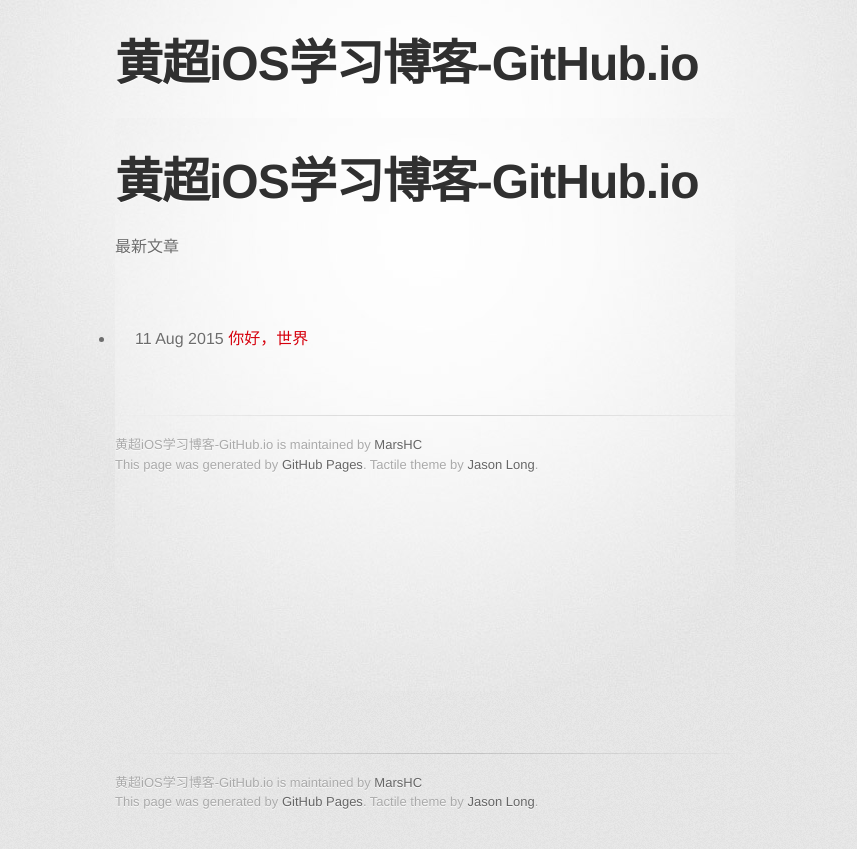
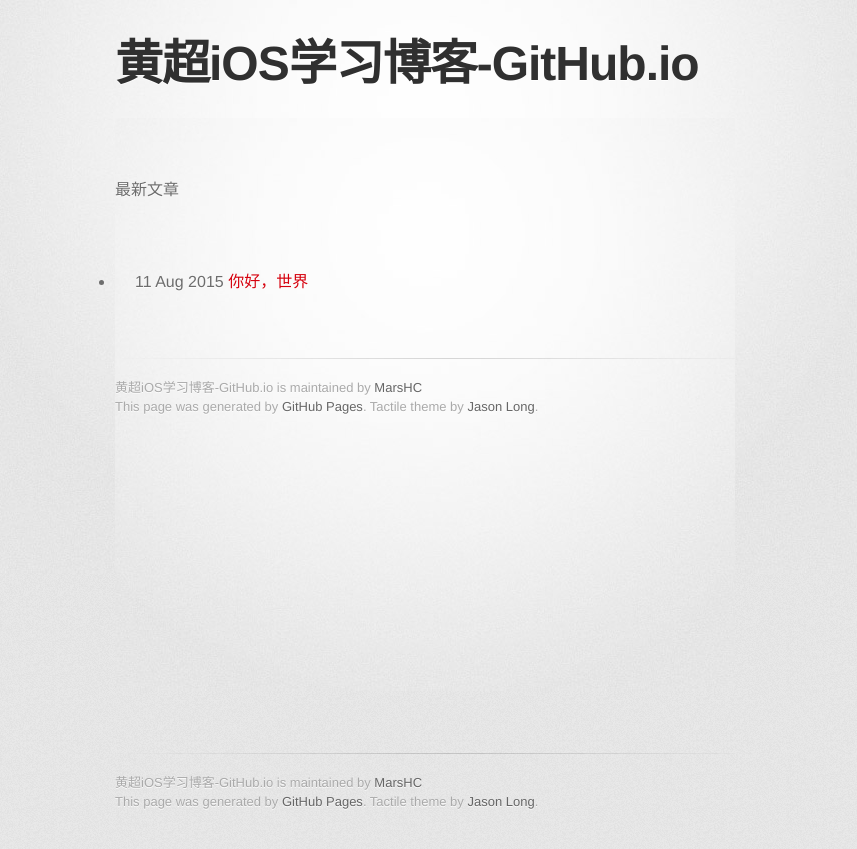
Before and after one commit to MarsHC/hc.iOS.study.github.io, a Jekyll site: the page built from index.html, in a window 1280 px wide. Shown: the top 849 px of the page, without its empty margins (215-1072 px from the left). Built offline with Jekyll 4.4.1, drawn with Linux system fonts in a browser that asks for light colours; some web fonts are replaced.

Commit message:
Loading css file in default.html.

```diff
--- a/_layouts/default.html
+++ b/_layouts/default.html
@@ -4,9 +4,9 @@
     <meta charset='utf-8'>
     <meta http-equiv="X-UA-Compatible" content="chrome=1">
     <link href='https://fonts.googleapis.com/css?family=Chivo:900' rel='stylesheet' type='text/css'>
-    <link rel="stylesheet" type="text/css" href="./stylesheets/stylesheet.css" media="screen">
-    <link rel="stylesheet" type="text/css" href="./stylesheets/github-dark.css" media="screen">
-    <link rel="stylesheet" type="text/css" href="./stylesheets/print.css" media="print">
+    <link rel="stylesheet" type="text/css" href="../stylesheets/stylesheet.css" media="screen">
+    <link rel="stylesheet" type="text/css" href="../stylesheets/github-dark.css" media="screen">
+    <link rel="stylesheet" type="text/css" href="../stylesheets/print.css" media="print">
   </head>
 
   <body>
--- a/index.html
+++ b/index.html
@@ -22,7 +22,7 @@
       <div class="inner">
 
         <header>
-          <h1>黄超iOS学习博客-GitHub.io</h1>
+         <!--  <h1>黄超iOS学习博客-GitHub.io</h1> -->
           <!-- <h2>黄超iOS学习博客</h2> -->
         </header>
 
```
